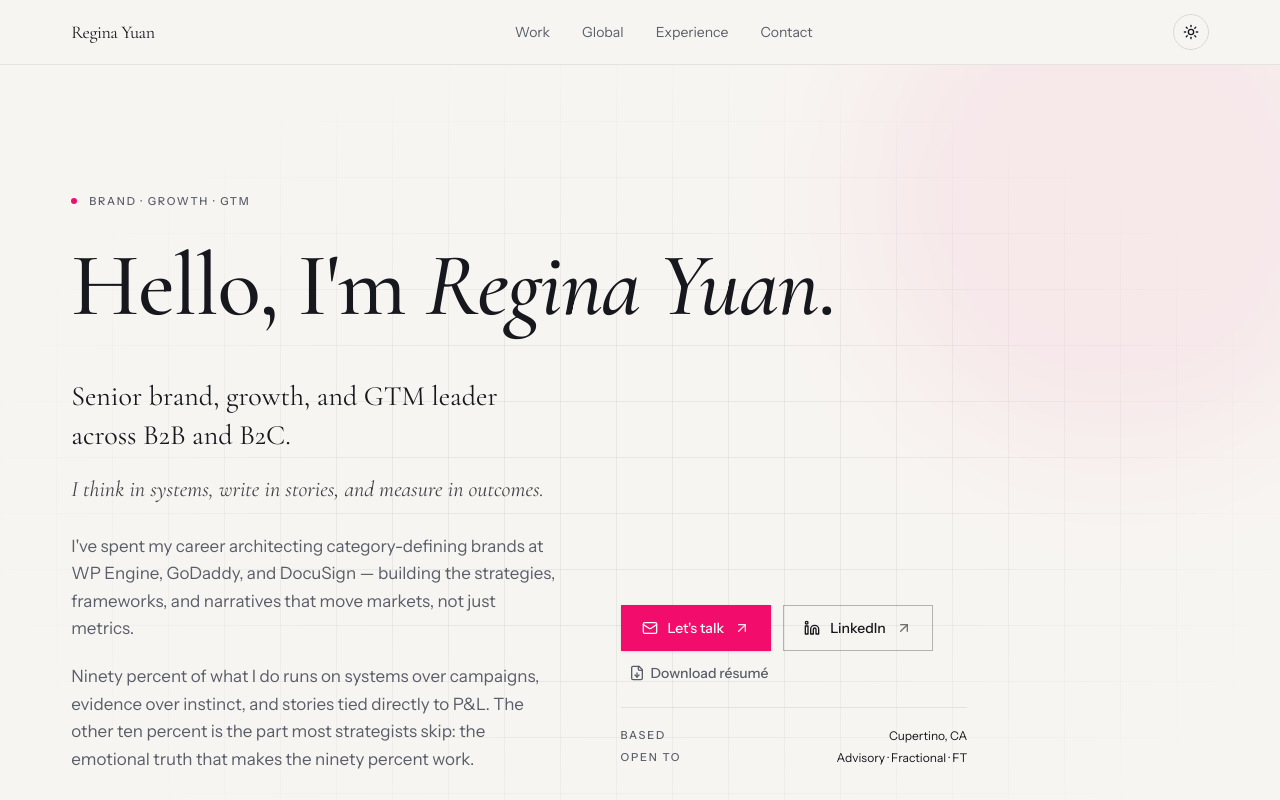
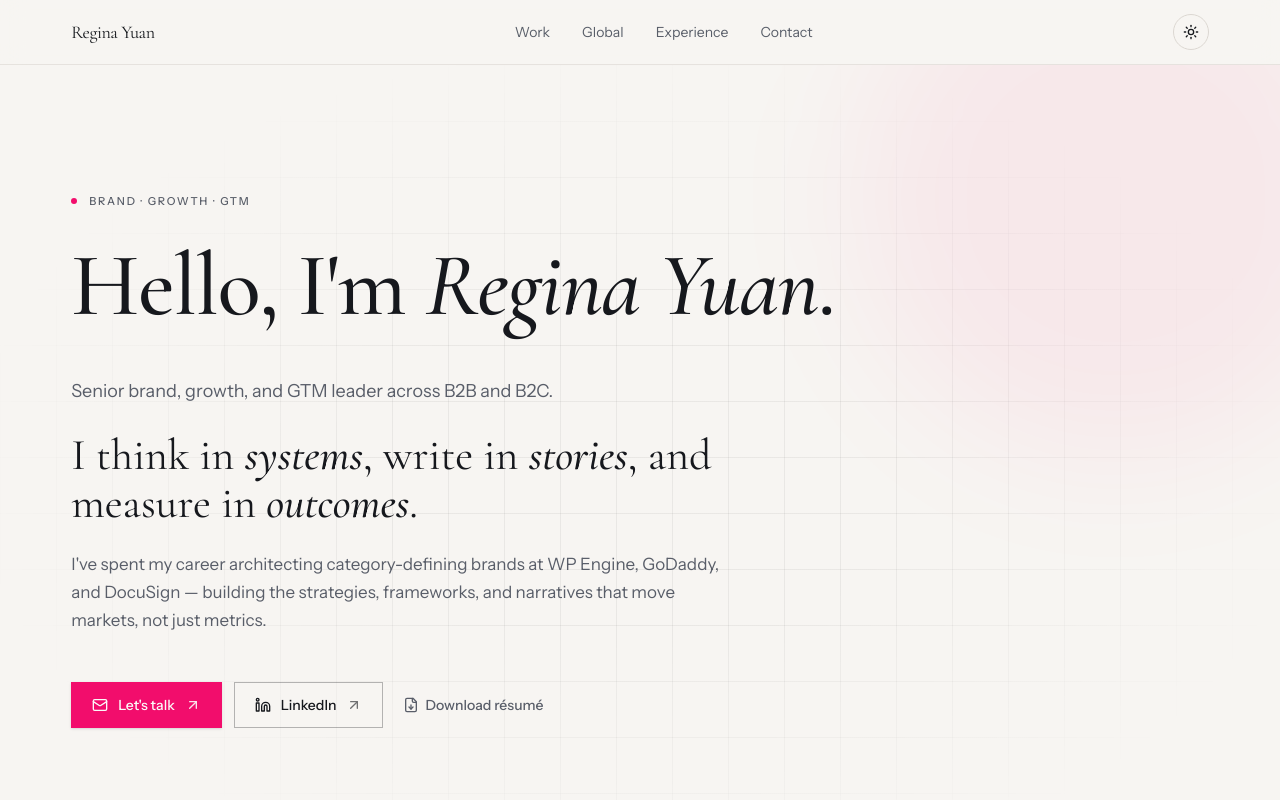
Before and after one commit to shengyi/remix-of-personal-portfolio, a React (Vite) app: page / in a window 1280 px wide. Shown: the top 800 px of the page. Built offline with nearby package versions, Linux system fonts and the light colour scheme; the HTML template or start-up script is replaced by a standard one.

Commit message:
Changes
Co-authored-by: shengyi <3226913+shengyi@users.noreply.github.com>

```diff
--- a/src/components/hero/Hero.tsx
+++ b/src/components/hero/Hero.tsx
@@ -59,19 +59,17 @@ function CTAs({ onContact }: { onContact: () => void }) {
 export function Hero({ onContact }: { onContact: () => void }) {
   return (
     <section id="top" className="relative overflow-hidden">
-      {/* Geometric grid background */}
       <div
         aria-hidden
         className="absolute inset-0 grid-bg grid-bg-fade pointer-events-none"
       />
-      {/* Soft accent blob */}
       <div
         aria-hidden
         className="absolute -top-32 -right-24 size-[520px] rounded-full bg-mustard/5 blur-3xl pointer-events-none"
       />
 
       <div className="container-page relative pt-20 pb-24 md:pt-32 md:pb-36">
-        <motion.div {...fadeUp} className="max-w-4xl">
+        <motion.div {...fadeUp} className="max-w-5xl">
           <div className="label-mono mb-8 flex items-center gap-3">
             <span className="size-1.5 rounded-full bg-mustard" />
             {profile.eyebrow}
@@ -81,40 +79,22 @@ export function Hero({ onContact }: { onContact: () => void }) {
             Hello, I'm <em>Regina&nbsp;Yuan</em>.
           </h1>
 
-          <div className="grid md:grid-cols-[1.4fr_1fr] gap-10 md:gap-16 items-end">
-            <div className="space-y-5 max-w-2xl">
-              <p className="font-display text-2xl md:text-[28px] text-ink leading-snug">
+          <div className="space-y-6 max-w-3xl mb-12">
+            {/* Smaller now */}
+            <p className="font-sans text-base md:text-lg text-muted-foreground leading-relaxed">
               {profile.intro[0]}
             </p>
-              <p className="font-display text-xl md:text-[22px] text-ink/80 leading-snug italic">
-                {profile.intro[1]}
+            {/* Larger, hero-style headline statement */}
+            <p className="font-display text-3xl md:text-[44px] text-ink leading-[1.1]">
+              I think in <em>systems</em>, write in <em>stories</em>, and measure in <em>outcomes</em>.
             </p>
-              <p className="text-base md:text-[17px] text-muted-foreground leading-relaxed pt-2">
+            {/* Shortened description */}
+            <p className="text-base md:text-[17px] text-muted-foreground leading-relaxed max-w-2xl">
               {profile.intro[2]}
-              </p>
-              <p className="text-base md:text-[17px] text-muted-foreground leading-relaxed">
-                {profile.intro[3]}
             </p>
           </div>
 
-            <motion.div
-              {...fadeUp}
-              transition={{ ...fadeUp.transition, delay: 0.15 }}
-              className="md:pb-2"
-            >
           <CTAs onContact={onContact} />
-              <div className="mt-6 pt-5 border-t border-rule/60 text-xs text-muted-foreground space-y-1.5">
-                <div className="flex items-center justify-between">
-                  <span className="label-mono">Based</span>
-                  <span className="text-ink">{profile.location}</span>
-                </div>
-                <div className="flex items-center justify-between">
-                  <span className="label-mono">Open to</span>
-                  <span className="text-ink">Advisory · Fractional · FT</span>
-                </div>
-              </div>
-            </motion.div>
-          </div>
         </motion.div>
       </div>
     </section>
```
Lines whose indentation alone changed are shown as unchanged.
